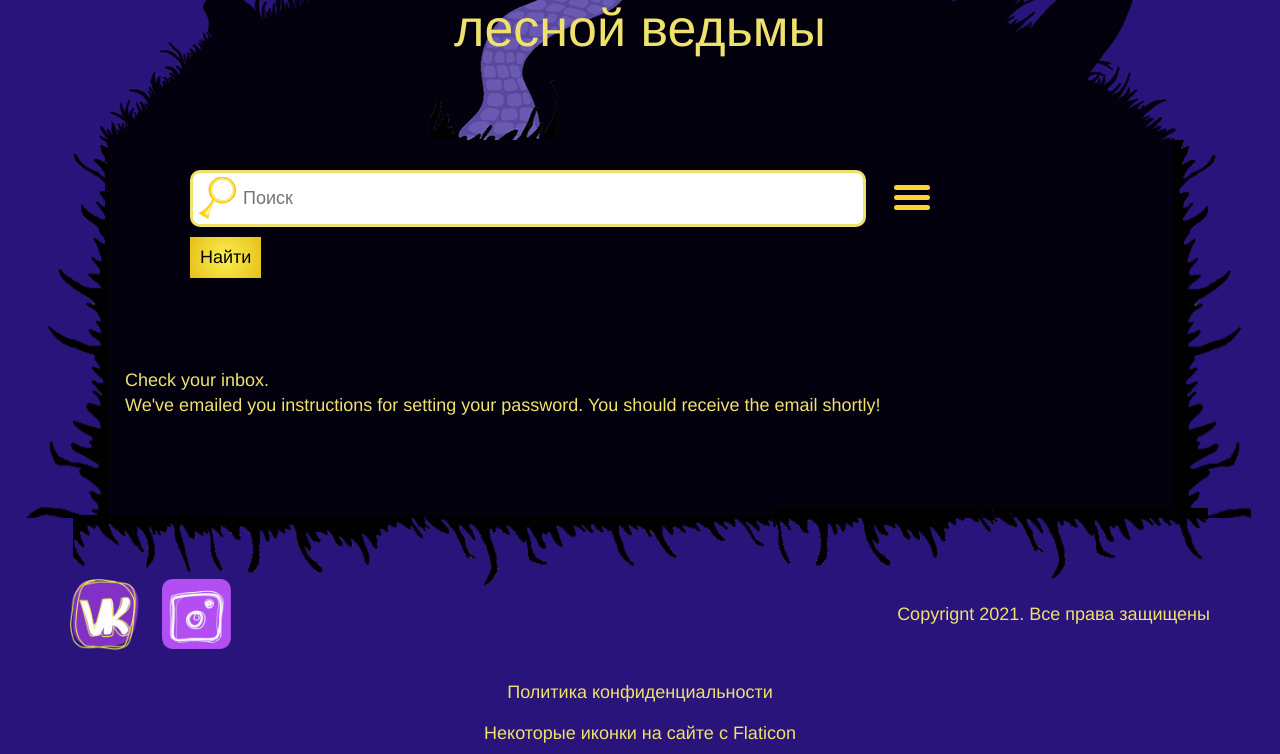
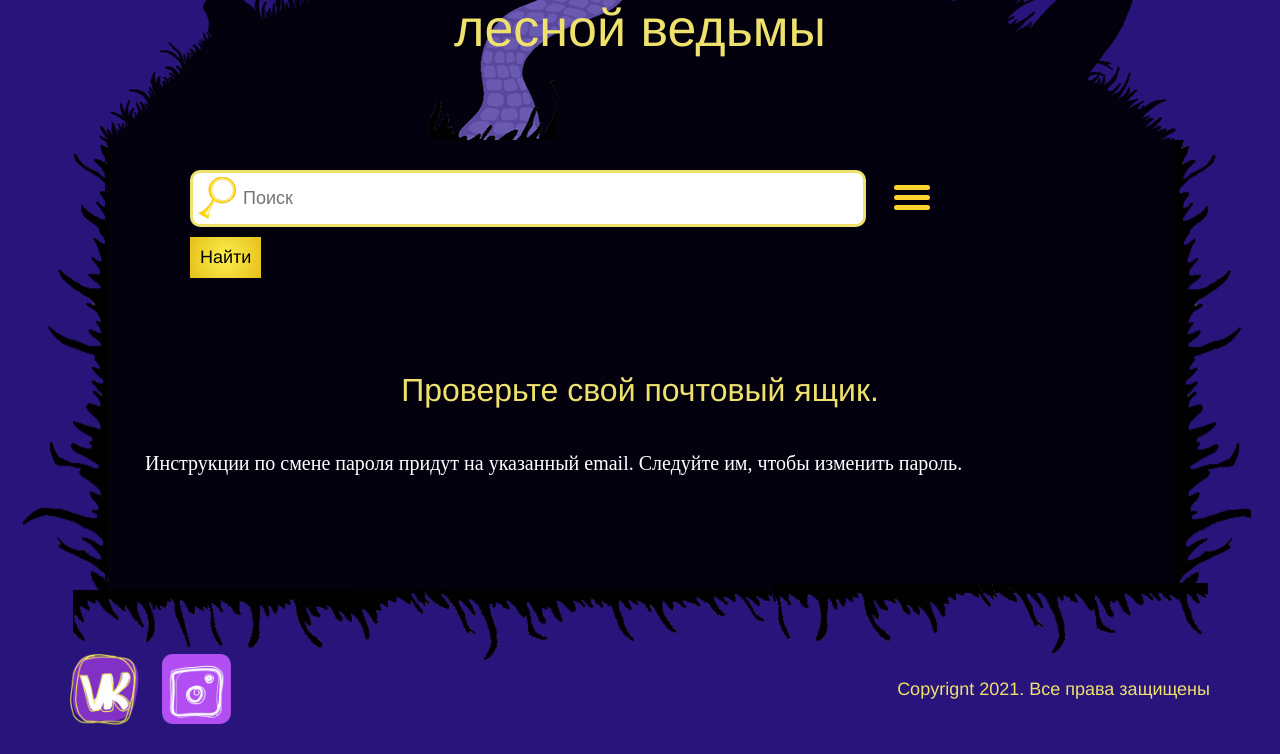
Before and after one commit to Mogrima/HouseOfWitch, a Django app: a page that uses templates/registration/password_reset_done.html in a window 1280 px wide. Shown: the part 473-1227 px from the top of the page. Run offline with Django 3.2, Linux system fonts and the light colour scheme; some web fonts are replaced.

Commit message:
стилизована страница password reset done

```diff
--- a/templates/registration/password_reset_done.html
+++ b/templates/registration/password_reset_done.html
@@ -3,6 +3,11 @@
 {% block content %}
 
 <div class="wrapper-text">
-  <h1>Check your inbox.</h1>
-  <p>We've emailed you instructions for setting your password. You should receive the email shortly!</p>
+  <h1 class="section-header mb-title">Проверьте свой почтовый ящик.</h1>
+  <div class="article__wrapper">
+    <div class="article__text">
+      <p>Инструкции по смене пароля придут на указанный email. Следуйте им, чтобы изменить пароль.</p>
+    </div>
+  </div>
+</div>
 {% endblock %}
```
